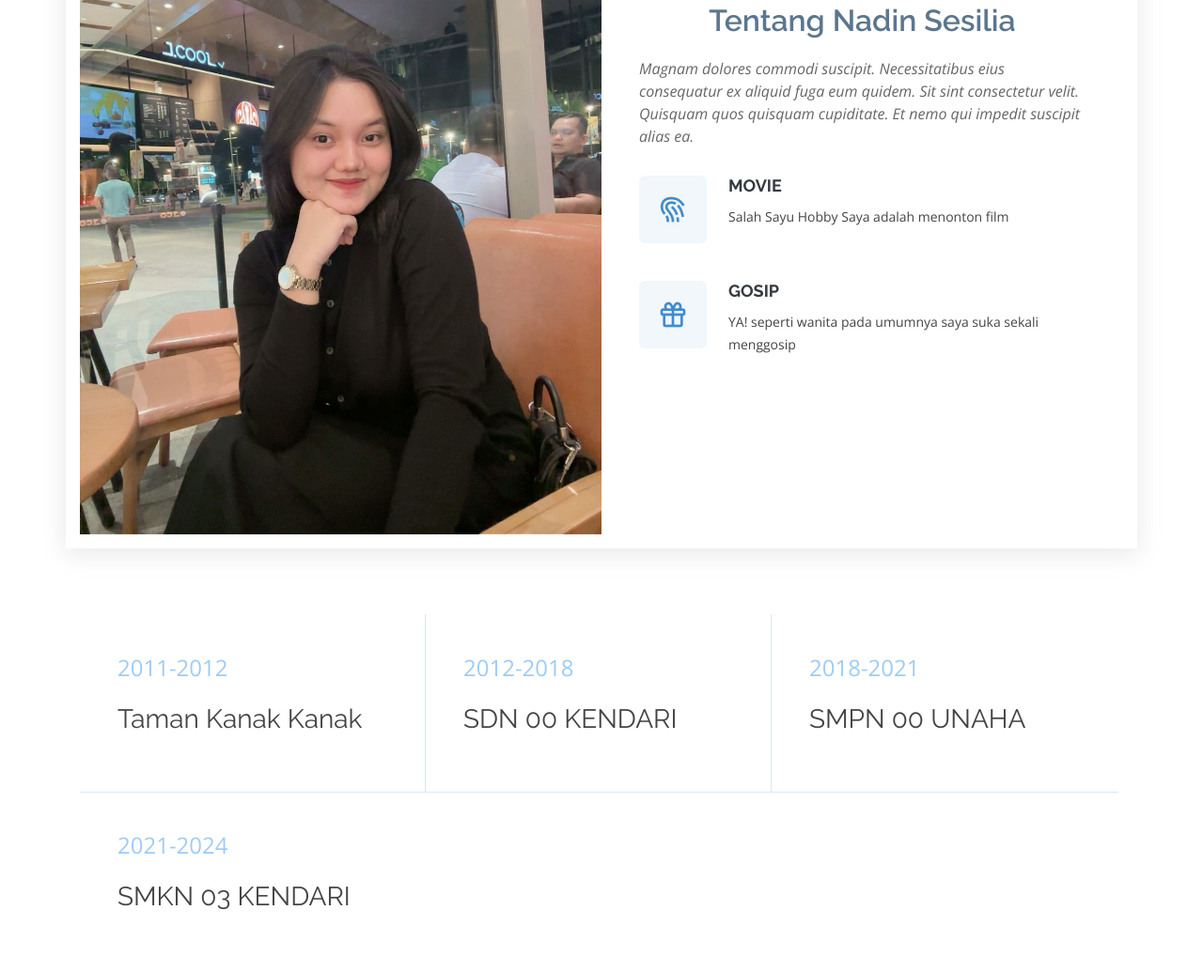
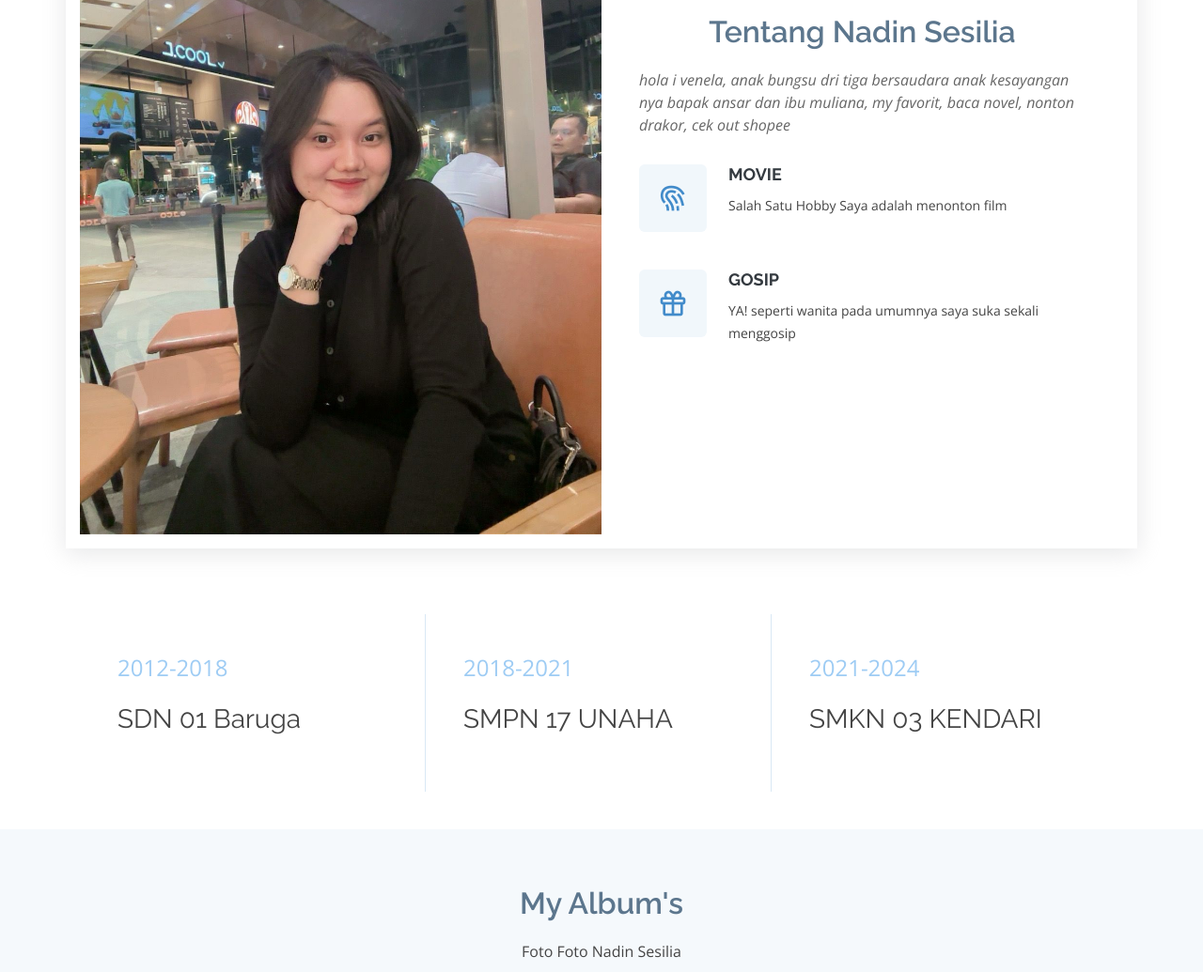
Before and after one commit to nopalpadail18/Nadin-Sesilia-Sumatif, a plain HTML site: page index.html in a window 1280 px wide. Shown: the part 1002-2037 px from the top of the page at 94% size. Drawn offline with nearby package versions, Linux system fonts and the light colour scheme.

Commit message:
Feat Commit

```diff
--- a/index.html
+++ b/index.html
@@ -116,13 +116,13 @@
             <div class="col-lg-6 d-flex flex-column justify-content-center about-content">
               <div class="section-title">
                 <h2>Tentang Nadin Sesilia</h2>
-                <p>Magnam dolores commodi suscipit. Necessitatibus eius consequatur ex aliquid fuga eum quidem. Sit sint consectetur velit. Quisquam quos quisquam cupiditate. Et nemo qui impedit suscipit alias ea.</p>
+                <p>hola i venela, anak bungsu dri tiga bersaudara anak kesayangan nya bapak ansar dan ibu muliana, my favorit, baca novel, nonton drakor, cek out shopee</p>
               </div>
 
               <div class="icon-box" data-aos="fade-up" data-aos-delay="100">
                 <div class="icon"><i class="bx bx-fingerprint"></i></div>
                 <h4 class="title"><a href="">Movie</a></h4>
-                <p class="description">Salah Sayu Hobby Saya adalah menonton film</p>
+                <p class="description">Salah Satu Hobby Saya adalah menonton film</p>
               </div>
 
               <div class="icon-box" data-aos="fade-up" data-aos-delay="100">
@@ -140,21 +140,15 @@
       <section class="about-lists">
         <div class="container">
           <div class="row no-gutters">
-            <div class="col-lg-4 col-md-6 content-item" data-aos="fade-up">
-              <span>2011-2012</span>
-              <h4>Taman Kanak Kanak</h4>
-              <!-- <p>Ulamco laboris nisi ut aliquip ex ea commodo consequat. Et consectetur ducimus vero placeat</p> -->
-            </div>
-
             <div class="col-lg-4 col-md-6 content-item" data-aos="fade-up" data-aos-delay="100">
               <span>2012-2018</span>
-              <h4>SDN 00 KENDARI</h4>
+              <h4>SDN 01 Baruga</h4>
               <!-- <p>Dolorem est fugiat occaecati voluptate velit esse. Dicta veritatis dolor quod et vel dire leno para dest</p> -->
             </div>
 
             <div class="col-lg-4 col-md-6 content-item" data-aos="fade-up" data-aos-delay="200">
               <span>2018-2021</span>
-              <h4>SMPN 00 UNAHA</h4>
+              <h4>SMPN 17 UNAHA</h4>
               <!-- <p>Molestiae officiis omnis illo asperiores. Aut doloribus vitae sunt debitis quo vel nam quis</p> -->
             </div>
 
```
